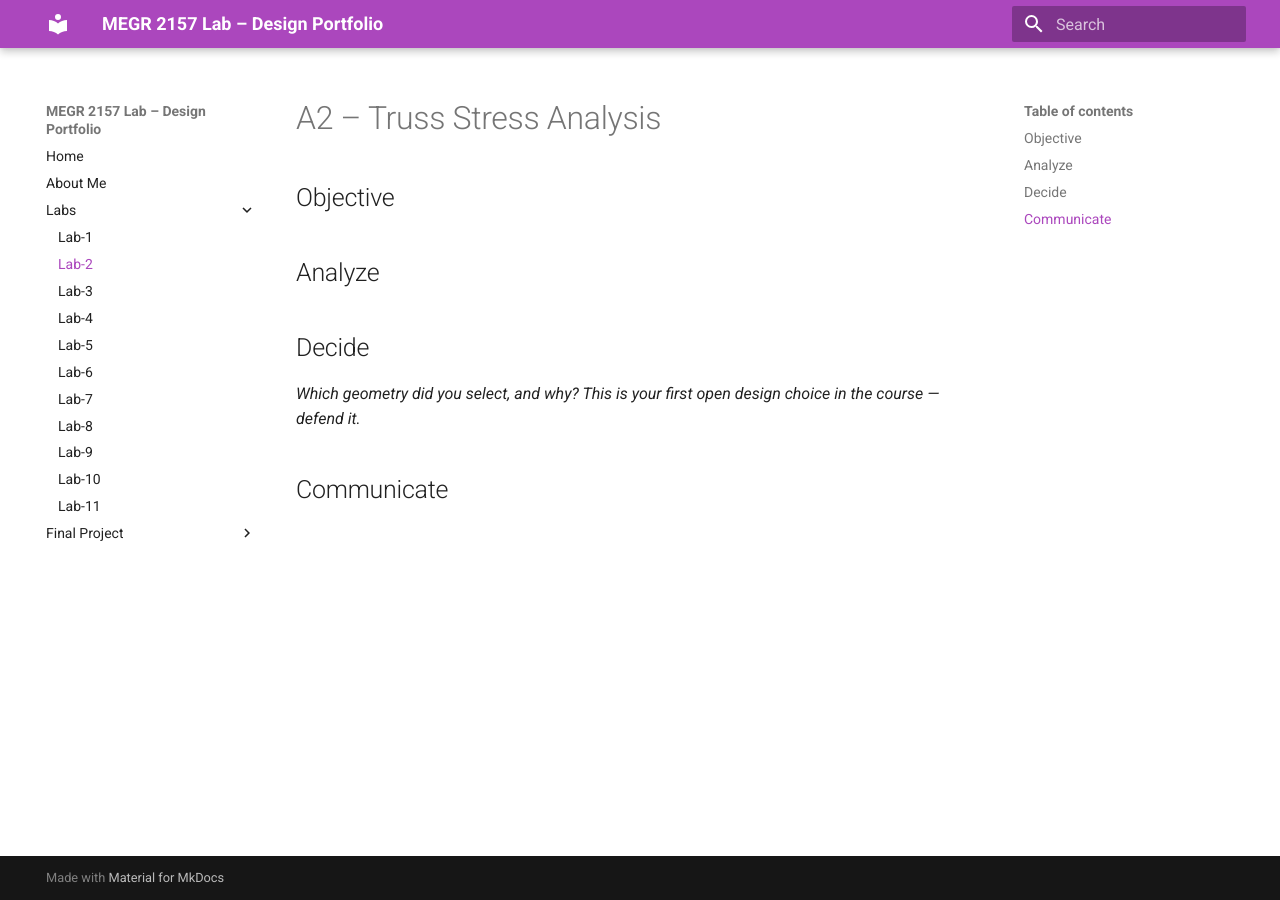
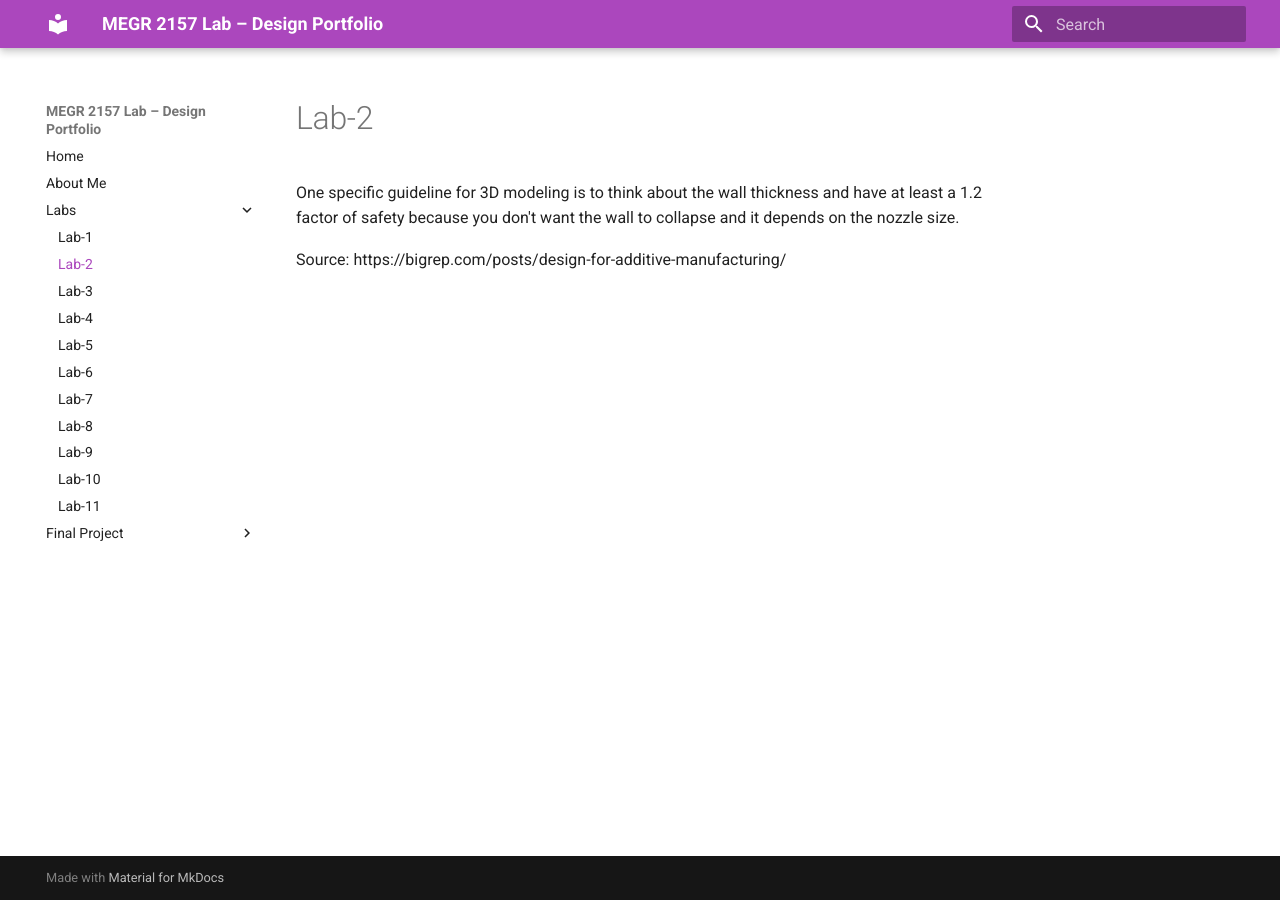
Before and after one commit to lexiecox628/lexie-cox-lab-portfolio, an MkDocs documentation site: the page built from docs/Labs/L02/index.md, in a window 1280 px wide. Built offline with MkDocs 1.6.1 and Material for MkDocs 9.7.7, drawn with Linux system fonts in a browser that asks for light colours.

Commit message:
Independent Research

```diff
--- a/docs/Labs/L02/index.md
+++ b/docs/Labs/L02/index.md
@@ -1,12 +1,3 @@
-# A2 – Truss Stress Analysis
+One specific guideline for 3D modeling is to think about the wall thickness and have at least a 1.2 factor of safety because you don't want the wall to collapse and it depends on the nozzle size.
 
-## Objective
-
-
-## Analyze
-
-
-## Decide
-_Which geometry did you select, and why? This is your first open design choice in the course — defend it._
-
-## Communicate
+Source: https://bigrep.com/posts/design-for-additive-manufacturing/
```
